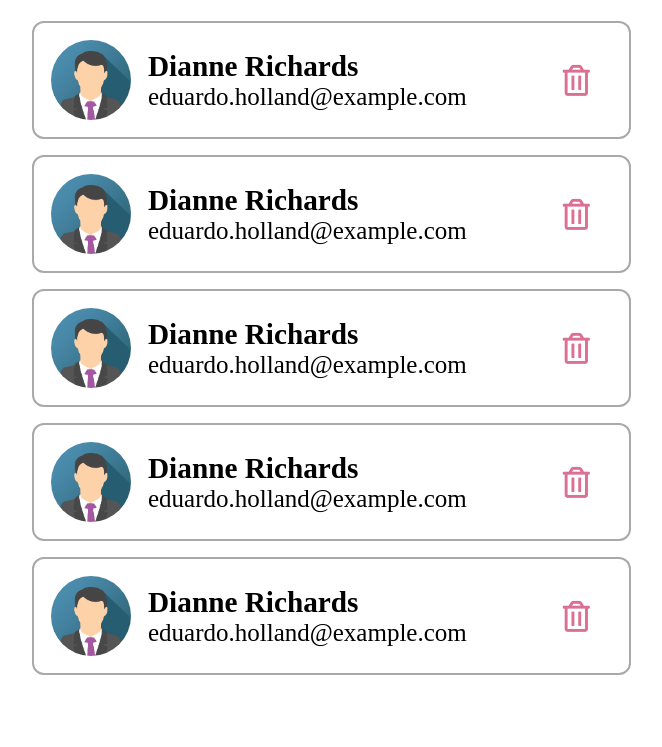
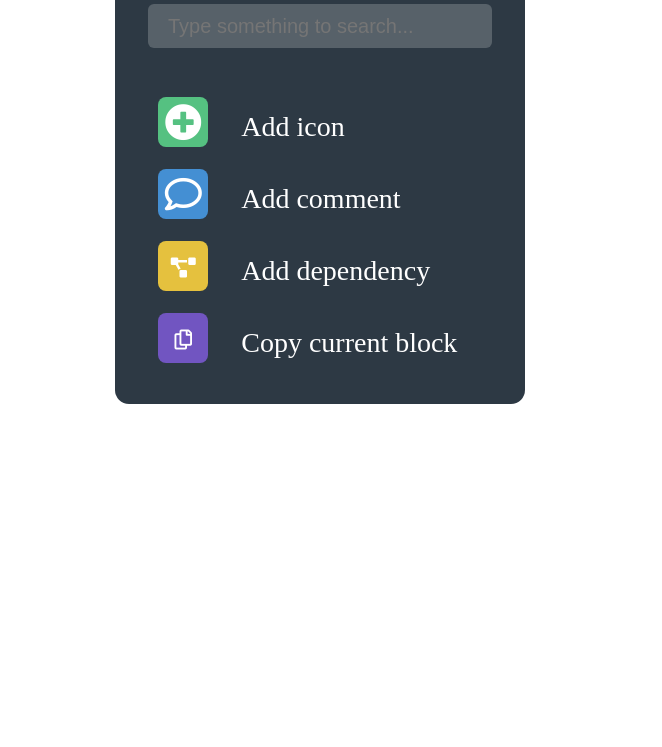
Before and after one commit to Huynguyen114/exersicecss3, a plain HTML site: page index.html in a window 1280 px wide. Shown: the part 53-800 px from the top of the page, without its empty margins (320-982 px from the left). Drawn offline with Linux system fonts and the light colour scheme.

Commit message:
first-commit

```diff
--- a/index.html
+++ b/index.html
@@ -8,59 +8,25 @@
     <link rel="stylesheet" href="./css/all.min.css" />
   </head>
   <body>
-    <div class="card-accounts">
-      <div class="card-accounts__title">
-        <h1>Accounts</h1>
+    <div class="card-form">
+      <input type="text" placeholder="Type something to search..." />
+      <div class="card-form__button">
+        <button class="add"><i class="fas fa-plus-circle"></i></button>
+        <p>Add icon</p>
       </div>
-      <div class="card-accounts__accounts">
-        <div class="card-accounts__user">
-          <img src="./img_avatar.png" alt="avatar" />
-          <div class="card-accounts__userinfor">
-            <h3>Dianne Richards</h3>
-            <p class="email">eduardo.holland@example.com</p>
-          </div>
-          <i class="far fa-trash-alt"></i>
-        </div>
+      <div class="card-form__button">
+        <button class="comment"><i class="far fa-comment"></i></button>
+        <p>Add comment</p>
       </div>
-      <div class="card-accounts__accounts">
-        <div class="card-accounts__user">
-          <img src="./img_avatar.png" alt="avatar" />
-          <div class="card-accounts__userinfor">
-            <h3>Dianne Richards</h3>
-            <p class="email">eduardo.holland@example.com</p>
-          </div>
-          <i class="far fa-trash-alt"></i>
-        </div>
+      <div class="card-form__button">
+        <button class="add-dependency">
+          <i class="fas fa-project-diagram"></i>
+        </button>
+        <p>Add dependency</p>
       </div>
-      <div class="card-accounts__accounts">
-        <div class="card-accounts__user">
-          <img src="./img_avatar.png" alt="avatar" />
-          <div class="card-accounts__userinfor">
-            <h3>Dianne Richards</h3>
-            <p class="email">eduardo.holland@example.com</p>
-          </div>
-          <i class="far fa-trash-alt"></i>
-        </div>
-      </div>
-      <div class="card-accounts__accounts">
-        <div class="card-accounts__user">
-          <img src="./img_avatar.png" alt="avatar" />
-          <div class="card-accounts__userinfor">
-            <h3>Dianne Richards</h3>
-            <p class="email">eduardo.holland@example.com</p>
-          </div>
-          <i class="far fa-trash-alt"></i>
-        </div>
-      </div>
-      <div class="card-accounts__accounts">
-        <div class="card-accounts__user">
-          <img src="./img_avatar.png" alt="avatar" />
-          <div class="card-accounts__userinfor">
-            <h3>Dianne Richards</h3>
-            <p class="email">eduardo.holland@example.com</p>
-          </div>
-          <i class="far fa-trash-alt"></i>
-        </div>
+      <div class="card-form__button">
+        <button class="copy-block"><i class="far fa-copy"></i></button>
+        <p>Copy current block</p>
       </div>
     </div>
   </body>
--- a/style.css
+++ b/style.css
@@ -1,6 +1,87 @@
 * {
   padding: 0px;
   margin: 0px;
+}
+
+p {
+  font-size: 28px;
+}
+
+button.add {
+  font-size: 37px;
+  margin: 0px 33px 10px 40px;
+  border-radius: 8px;
+  border: none;
+  padding-top: 4px;
+  width: 50px;
+  height: 50px;
+  background-color: #55c181;
+  color: white;
+}
+
+button.comment {
+  font-size: 37px;
+  margin: 0px 33px 10px 40px;
+  border-radius: 8px;
+  border: none;
+  padding-top: 4px;
+  width: 50px;
+  height: 50px;
+  background-color: #448fd3;
+  color: white;
+}
+
+button.add-dependency {
+  font-size: 20px;
+  margin: 0px 33px 10px 40px;
+  border-radius: 8px;
+  border: none;
+  padding-top: 4px;
+  width: 50px;
+  height: 50px;
+  background-color: #e5c13e;
+  color: white;
+}
+
+button.copy-block {
+  font-size: 20px;
+  margin: 0px 33px 10px 40px;
+  border-radius: 8px;
+  border: none;
+  padding-top: 4px;
+  width: 50px;
+  height: 50px;
+  background-color: #7155c1;
+  color: white;
+  /* margin-bottom: 41px; */
+}
+
+.card-form__button {
+  display: flex;
+  align-items: center;
+  margin: 12px 3px;
+}
+
+input[type='text'] {
+  margin: 37px 0px;
+  background-color: #576169;
+  border: none;
+  border-radius: 6px;
+  width: 84%;
+  height: 44px;
+  padding-left: 20px;
+  box-sizing: border-box;
+  font-size: 20px;
+}
+
+.card-form {
+  margin: 20px auto;
+  width: 32%;
+  background-color: #2d3944;
+  border-radius: 14px;
+  text-align: center;
+  color: white;
+  padding-bottom: 19px;
 }
 
 .card-accounts {
```
Also changed, not shown: css_4.png (added).
